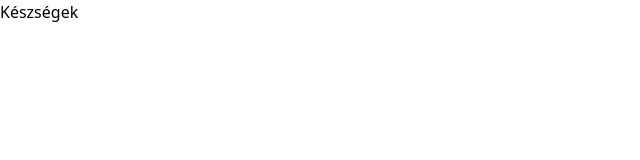
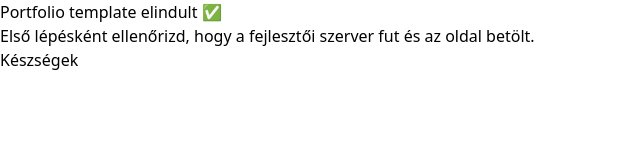
Before and after one commit to robotdreams-js-webdev-01/hw02-portfolio-template, a website built with Vite: page src/index.html in a window 1280 px wide. Shown: the whole page, without its empty margins (0-640 px from the left). Built offline with nearby package versions, Linux system fonts and the light colour scheme.

Commit message:
chore: remove solutions, add points

```diff
--- a/src/index.html
+++ b/src/index.html
@@ -18,33 +18,29 @@
   </header>
 
   <main>
-    <!-- TODO (7. óra – Hero szekció): neved h1-ben, tagline p-ben, CTA gomb -->
+    <!-- TODO [7p] (7. óra – Hero): neved h1-ben, tagline p-ben, CTA gomb -->
     <!-- Tipp: flex flex-col items-center justify-center min-h-screen text-center -->
     <section id="hero" class="...">
+      <h1>Portfolio template elindult ✅</h1>
+      <p>Első lépésként ellenőrizd, hogy a fejlesztői szerver fut és az oldal betölt.</p>
     </section>
 
-    <!-- TODO (7. óra – About szekció): rövid bemutatkozás, miért tanulsz programozni -->
+    <!-- TODO [5p] (7. óra – About): rövid bemutatkozás, miért tanulsz programozni -->
     <!-- Tipp: max-w-2xl mx-auto py-16 px-4 -->
     <section id="about" class="...">
     </section>
 
-    <!-- TODO (7. óra – Skills szekció): legalább 6 kártya -->
+    <!-- TODO [8p] (7. óra – Skills): legalább 6 kártya -->
     <section id="skills" class="...">
       <h2 class="...">Készségek</h2>
-      <!-- TODO (7. óra – Grid layout): grid grid-cols-2 md:grid-cols-3 gap-4 -->
+      <!-- TODO [6p] (7. óra – Grid): grid grid-cols-2 md:grid-cols-3 gap-4 -->
       <div class="grid grid-cols-2 md:grid-cols-3 gap-4">
-        <!-- TODO: skill card – pl. HTML, CSS, JavaScript, Git, Tailwind, React -->
-        <!-- Példa kártya:
-            <div class="rounded-lg border p-4 text-center shadow-sm">
-              <span class="text-2xl">🌐</span>
-              <p class="mt-2 font-semibold">HTML</p>
-            </div>
-          -->
+        <!-- TODO: Legalább 6 skill kártya (pl. HTML, CSS, JavaScript, Git, Tailwind). -->
       </div>
     </section>
   </main>
 
-  <!-- TODO (7. óra – Footer): email cím és GitHub link -->
+  <!-- TODO [4p] (7. óra – Footer): email cím és GitHub link -->
   <footer class="...">
   </footer>
 </body>
```
Also changed, not shown: README.md.
